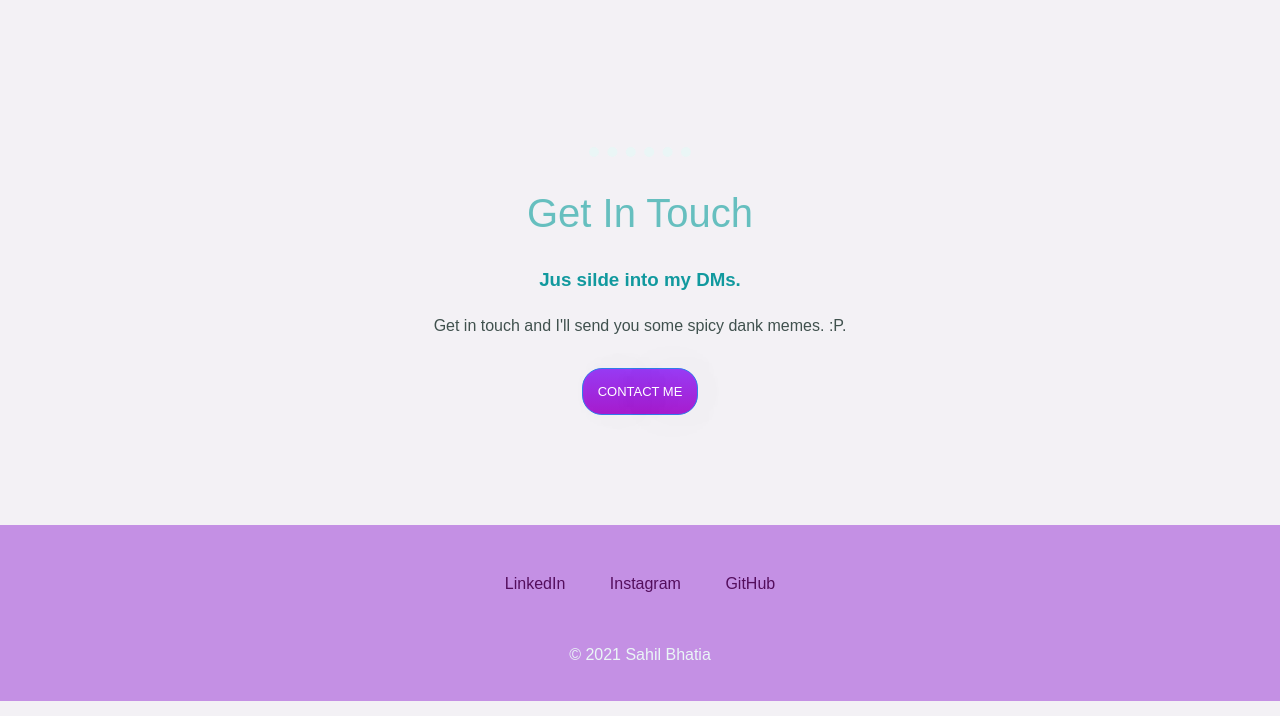
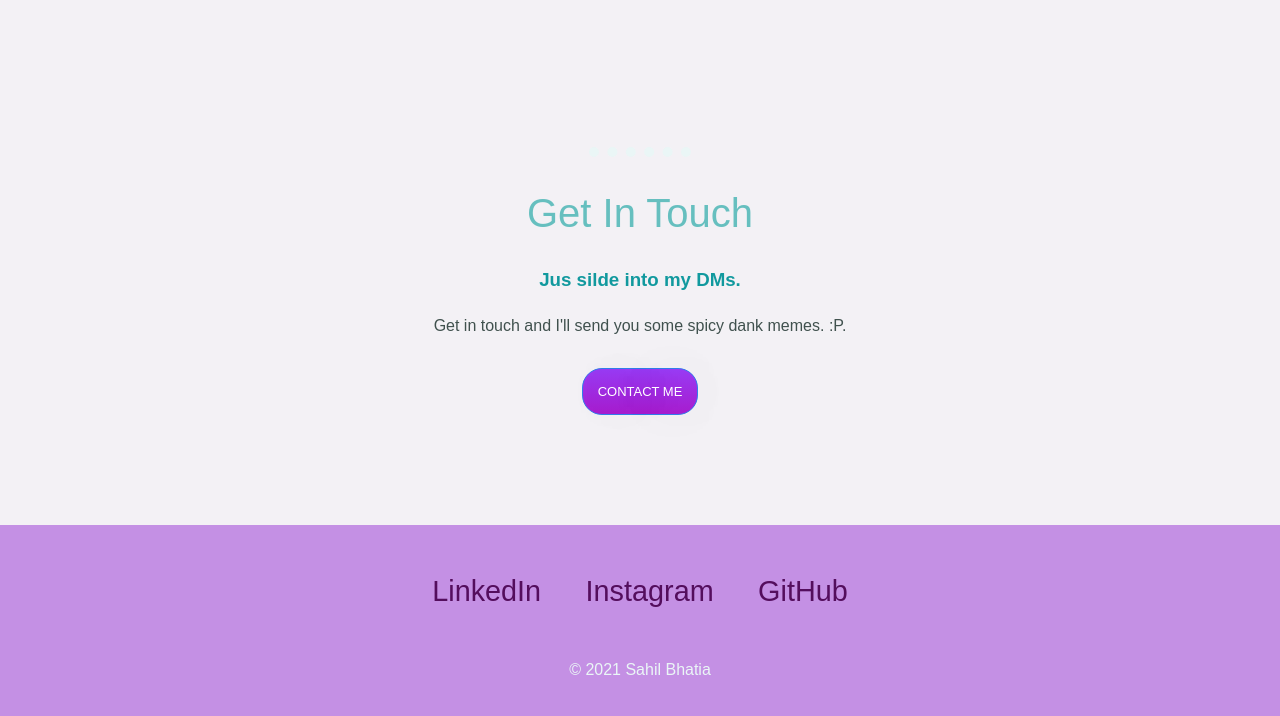
Before and after one commit to Sahil-uwu/Pesonal-site, a plain HTML site: page index.html in a window 1280 px wide. Shown: the part 2047-2763 px from the top of the page. Drawn offline with Linux system fonts and the light colour scheme; a web font is replaced by a local one.

Commit message:
Update styles.css

```diff
--- a/css/styles.css
+++ b/css/styles.css
@@ -32,6 +32,8 @@ a {
   margin: 10px 20px;
   padding-top: 100px;
   text-decoration: none;
+    font-size: 1.8rem;
+  font-size: 1.8rem;
 }
 
 p {
```
